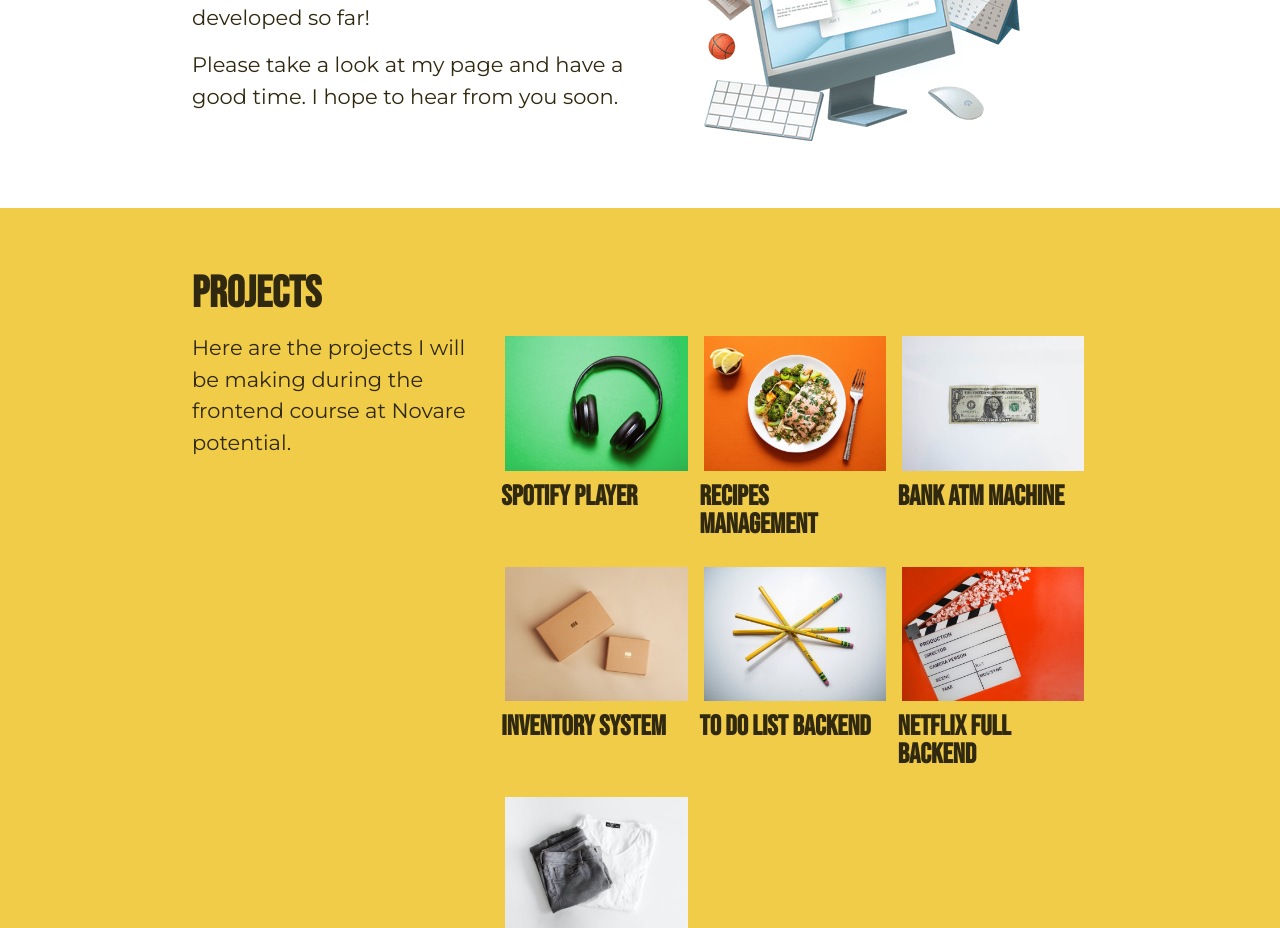
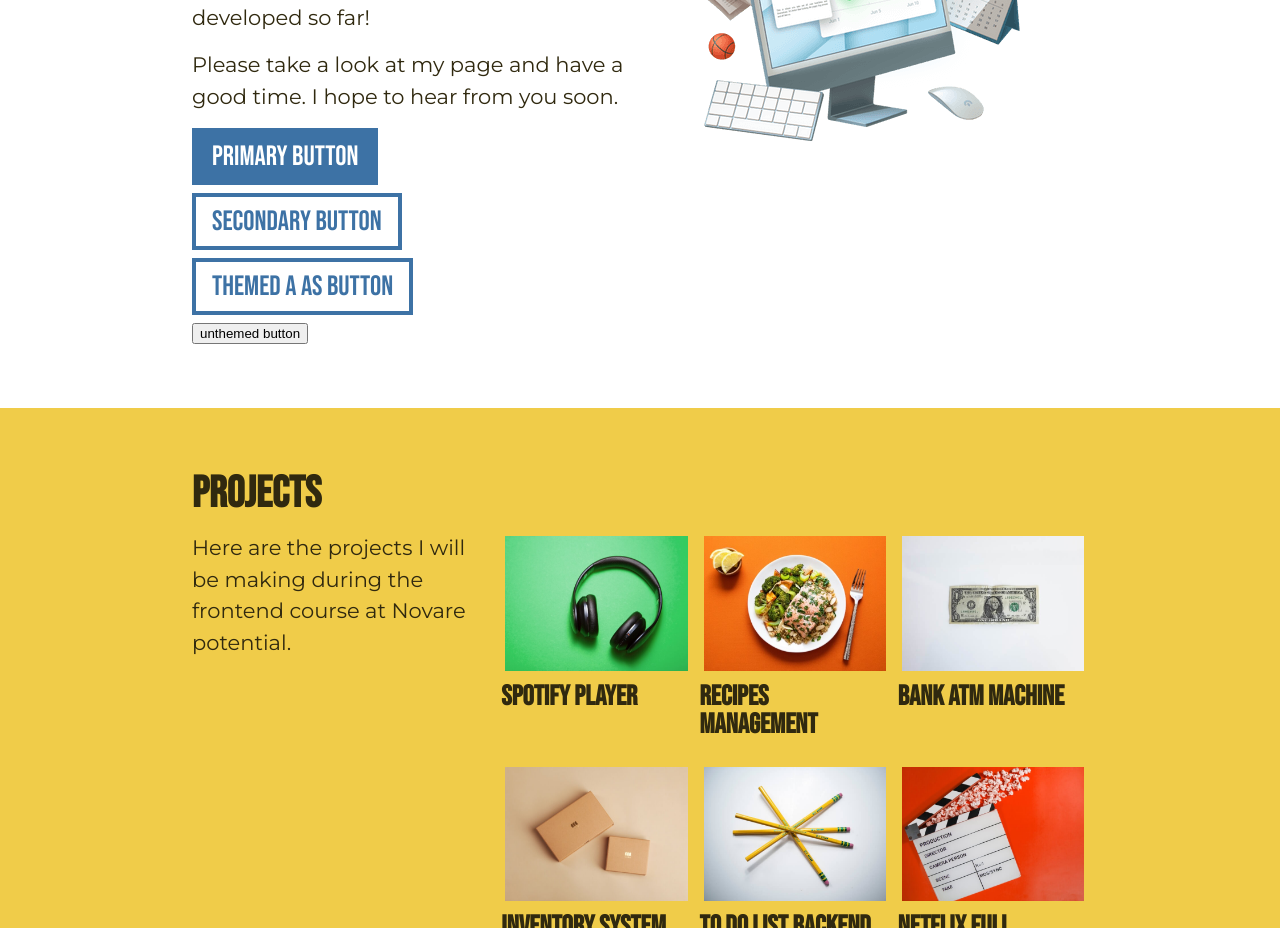
Before and after one commit to elalienx/backend-portofolio, a React (Create React App) app: page / in a window 1280 px wide. Shown: the part 880-1808 px from the top of the page. Built offline with nearby package versions, Linux system fonts and the light colour scheme.

Commit message:
small refactor on buttons

```diff
--- a/src/sections/About.jsx
+++ b/src/sections/About.jsx
@@ -15,6 +15,16 @@
               Please take a look at my page and have a good time. I hope to hear
               from you soon.
             </p>
+            {/* Button test */}
+            <button className="primary">primary button</button>
+            <br />
+            <button>secondary button</button>
+            <br />
+            <a href="#" className="button">
+              themed a as button
+            </a>
+            <br />
+            <button className="reset-button">unthemed button</button>
           </div>
           <img src="images/about.png" alt="A blue computer with decoration" />
         </div>
--- a/src/styles/components/button.css
+++ b/src/styles/components/button.css
@@ -11,14 +11,32 @@
   font-size: 24px;
   text-decoration: none;
 }
-button .primary,
+
+button:hover,
+.button:hover {
+  text-decoration: underline;
+  cursor: default;
+}
+
+button.primary,
 .button.primary {
   background-color: var(--color-secondary);
   color: var(--color-text-light);
 }
 
+/* This is a reset so other webpage elements can show the default button style if needed */
+.reset-button {
+  all: revert;
+}
+
 /* Desktop */
-button,
-.button {
-  font-size: 28px;
+@media (min-width: 750px) {
+  button,
+  .button {
+    font-size: 28px;
+  }
+
+  .reset-button {
+    font-size: revert;
+  }
 }
```
